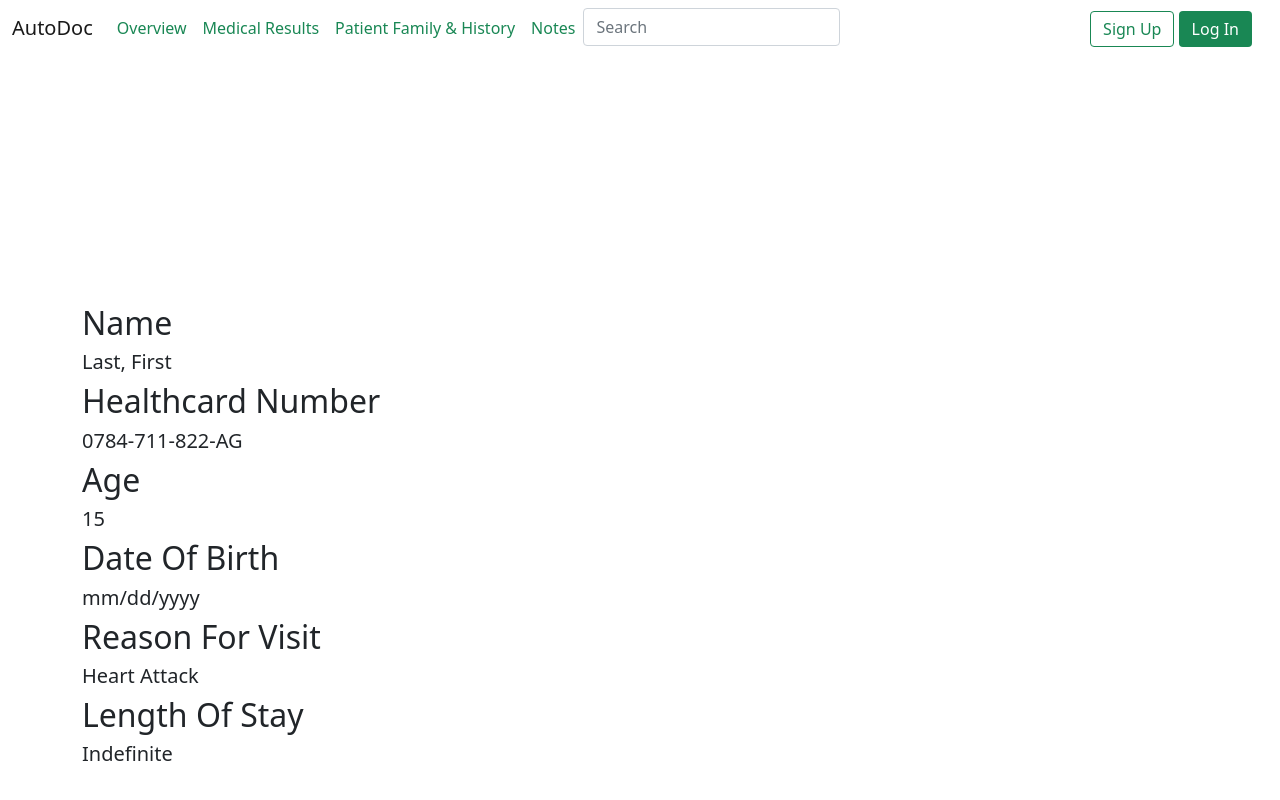
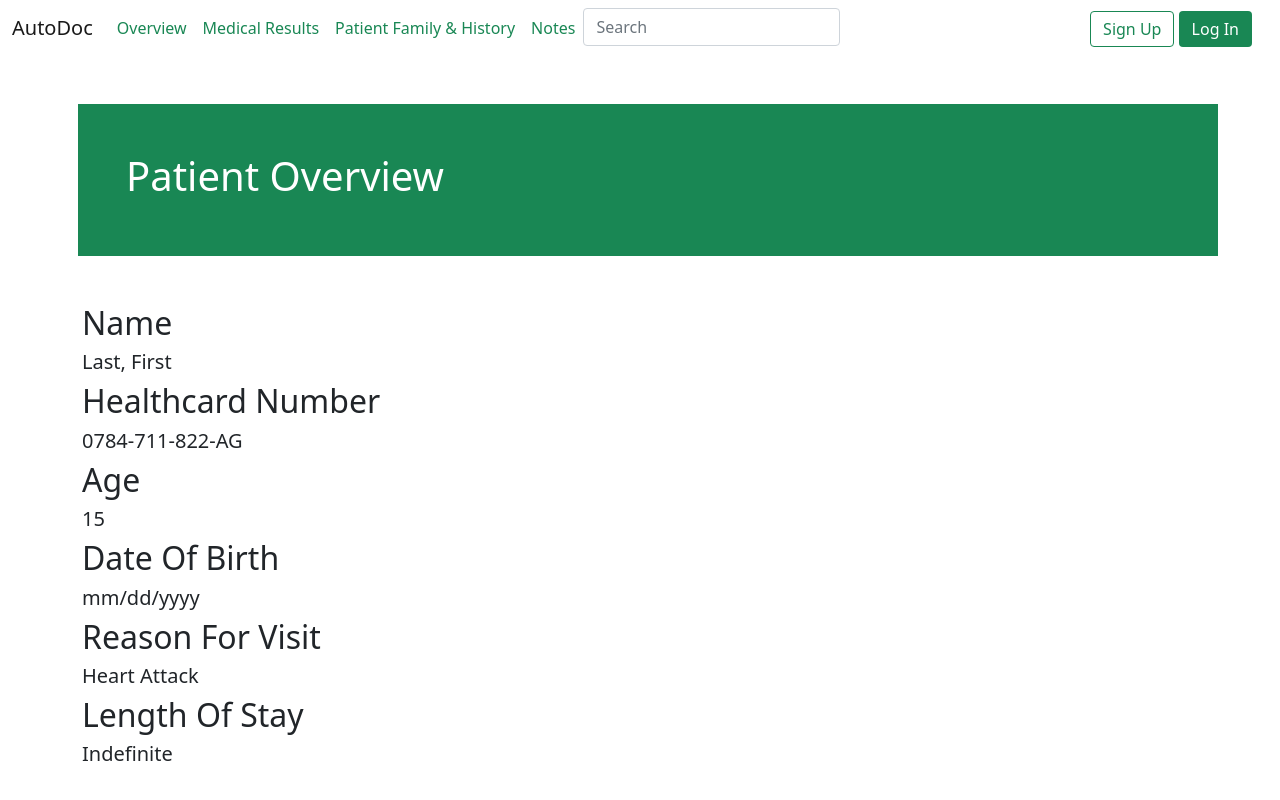
Before and after one commit to HamzaAmmarPython/AutoDoc, a website: page y10webdev-main/Overview.html in a window 1280 px wide. Drawn offline with nearby package versions, Linux system fonts and the light colour scheme; no server answers.

Commit message:
Color back

```diff
--- a/y10webdev-main/Overview.html
+++ b/y10webdev-main/Overview.html
@@ -46,7 +46,7 @@
     </nav>
     <div class = "container">
         <div class="row">
-            <div class="container-fluid p-5 my-5 mx-2 bg-successw text-white container-xxl">
+            <div class="container-fluid p-5 my-5 mx-2 bg-success text-white container-xxl">
                 <h1>Patient Overview</h1>
             </div>
         </div>
```
